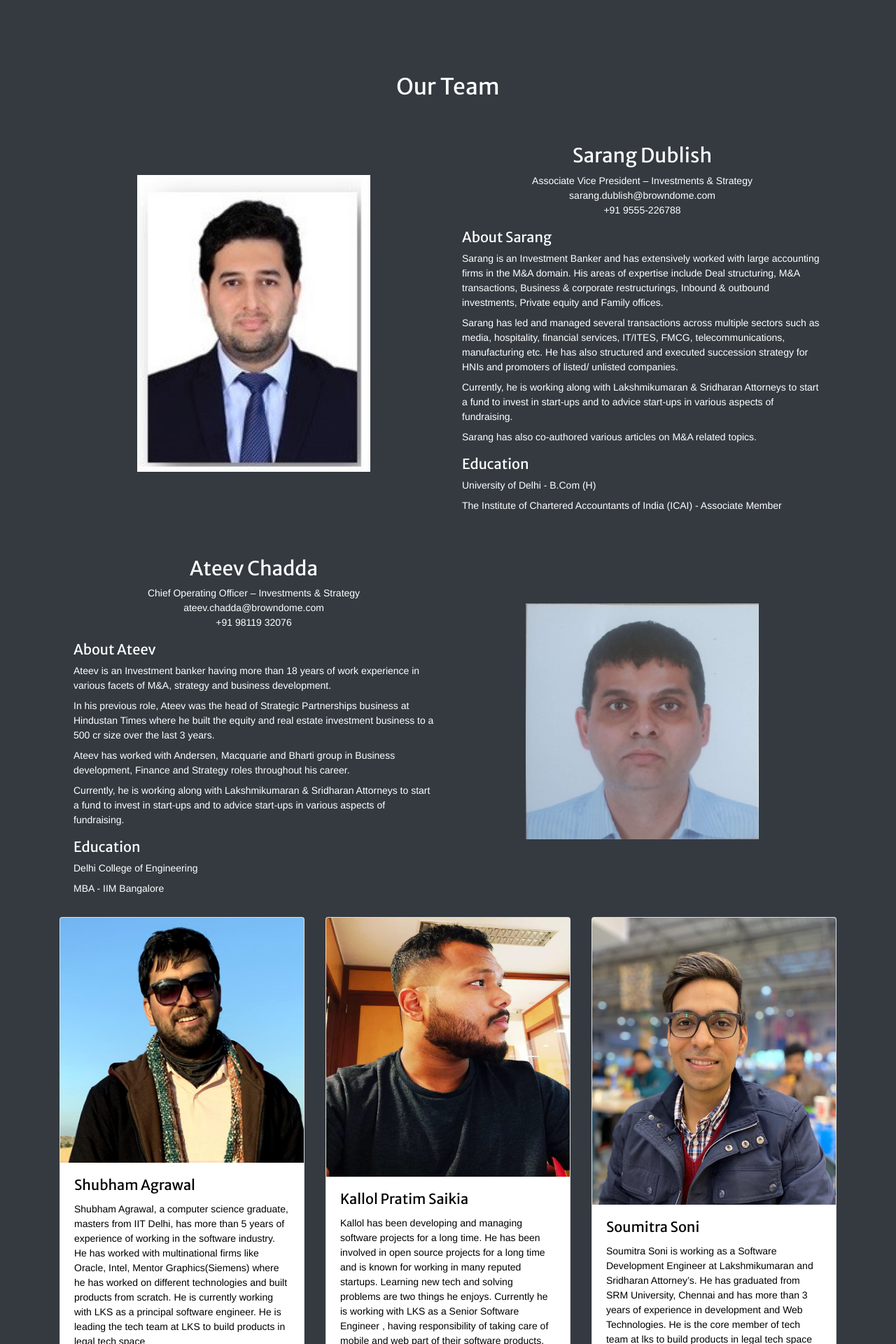
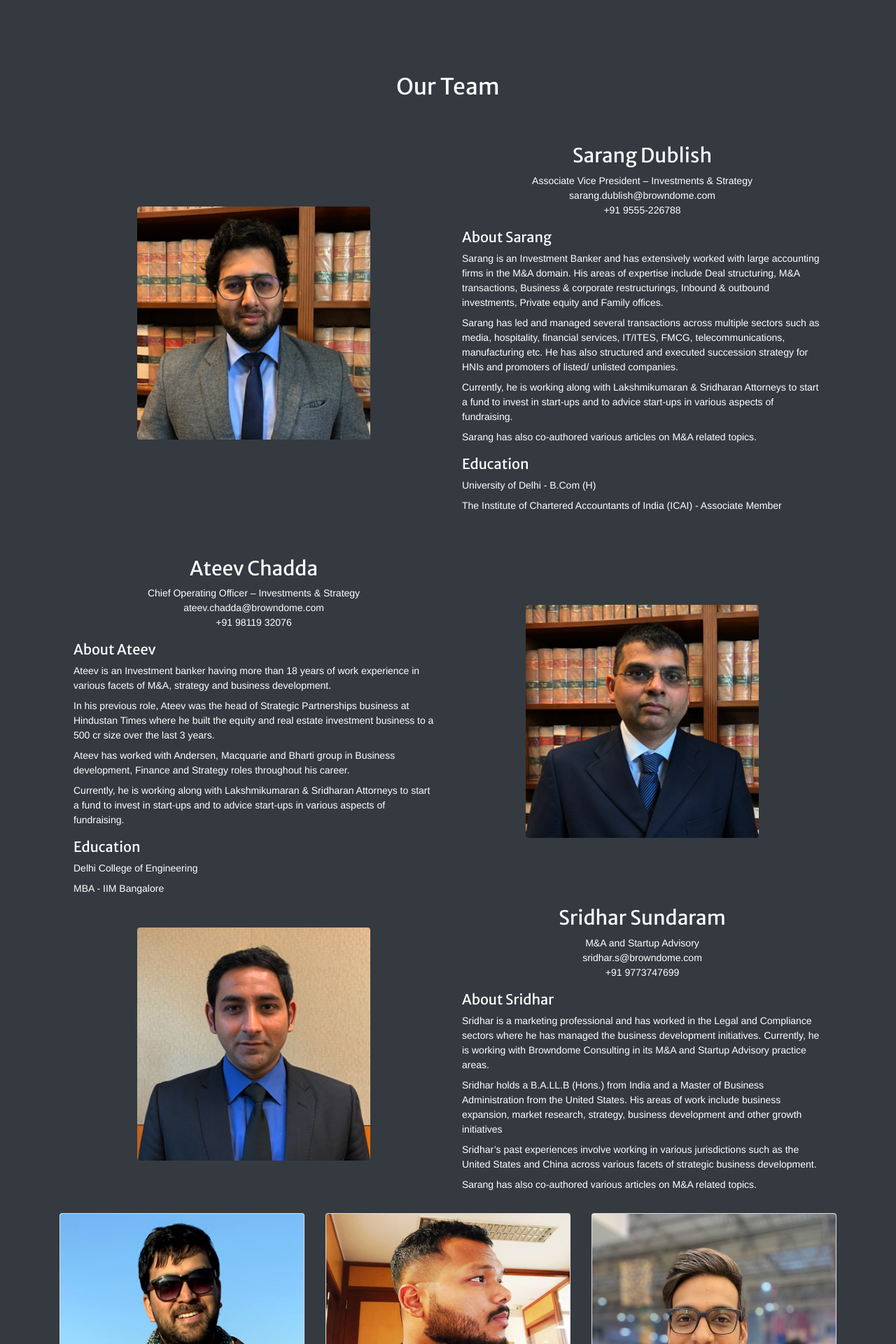
Before and after one commit to lakshmikumaran-sridharan/browndome-website, a Django app: page /accounts/password/reset/ in a window 1280 px wide. Shown: the part 3366-5286 px from the top of the page at 70% size. Run offline with Django 3.2, Linux system fonts and the light colour scheme; some libraries are stand-ins or nearby versions.

Commit message:
sridhar profile

```diff
--- a/browndome/templates/base.html
+++ b/browndome/templates/base.html
@@ -349,7 +349,7 @@
         <div class="col-md-12">
           <div class="team-info">
             <div class="img-sec">
-              <img src="{% static 'img/Sarang.jpg' %}" class="img-responsive">
+              <img src="{% static 'img/sarang.png' %}" class="rounded img-fluid">
             </div>
             <div class="fig-caption">
               <h3>Sarang Dublish</h3>
@@ -401,7 +401,26 @@
               <p class="mt-2 text-left">MBA - IIM Bangalore</p>
             </div>
             <div class="img-sec">
-              <img src="{% static 'img/ateev.jpg' %}" class="img-responsive">
+              <img src="{% static 'img/ateev.png' %}" class="rounded img-fluid">
+            </div>
+          </div>
+        </div>
+
+        <div class="col-md-12">
+          <div class="team-info">
+            <div class="img-sec">
+              <img src="{% static 'img/sridhar.png' %}" class="rounded img-fluid">
+            </div>
+            <div class="fig-caption">
+              <h3>Sridhar Sundaram</h3>
+              <p class="marb-20">M&A and Startup Advisory</p>
+              <p>sridhar.s@browndome.com</p>
+              <p>+91 9773747699</p>
+              <h5 class="mt-3 text-left">About Sridhar</h5>
+              <p class="mt-2 text-left">Sridhar is a marketing professional and has worked in the Legal and Compliance sectors where he has managed the business development initiatives. Currently, he is working with Browndome Consulting in its M&A and Startup Advisory practice areas.</p>
+              <p class="mt-2 text-left">Sridhar holds a B.A.LL.B (Hons.) from India and a Master of Business Administration from the United States. His areas of work include business expansion, market research, strategy, business development and other growth initiatives</p>
+              <p class="mt-2 text-left">Sridhar’s past experiences involve working in various jurisdictions such as the United States and China across various facets of strategic business development.</p>
+              <p class="mt-2 text-left">Sarang has also co-authored various articles on M&A related topics.</p>
             </div>
           </div>
         </div>
@@ -418,8 +437,8 @@
                 Shubham Agrawal, a computer science graduate, masters from IIT Delhi, has more than 5 years of
                 experience of working in the software industry. He has worked with multinational firms like Oracle,
                 Intel, Mentor Graphics(Siemens) where he has worked on different technologies and built products from
-                scratch. He is currently working with LKS as a principal software engineer. He is leading the tech team
-                at LKS to build products in legal tech space
+                scratch. He is currently working with Browndome as a principal software engineer. He is leading the tech team
+                at Browndome to build products in legal tech space
               </p>
 
             </div>
@@ -436,7 +455,7 @@
                 Kallol has been developing and managing software projects for a long time. He has been involved in open
                 source projects for a long time and is known for working in many reputed startups.
                 Learning new tech and solving problems are two things he enjoys.
-                Currently he is working with LKS as a Senior Software Engineer , having responsibility of taking care of
+                Currently he is working with Browndome as a Senior Software Engineer , having responsibility of taking care of
                 mobile and web part of their software products.
               </p>
 
@@ -452,7 +471,7 @@
               <h5 class="card-title">Soumitra Soni</h5>
               <p class="card-text">Soumitra Soni is working as a Software Development Engineer at Lakshmikumaran and
                 Sridharan Attorney’s. He has graduated from SRM University, Chennai and has more than 3 years of
-                experience in development and Web Technologies. He is the core member of tech team at lks to build
+                experience in development and Web Technologies. He is the core member of tech team at Browndome to build
                 products in legal tech space</p>
 
             </div>
```
Also changed, not shown: browndome/static/img/Sarang.jpg (deleted), browndome/static/img/ateev.jpg (deleted), browndome/static/img/ateev.png (added), browndome/static/img/sarang.png (added), browndome/static/img/sridhar.png (added).
